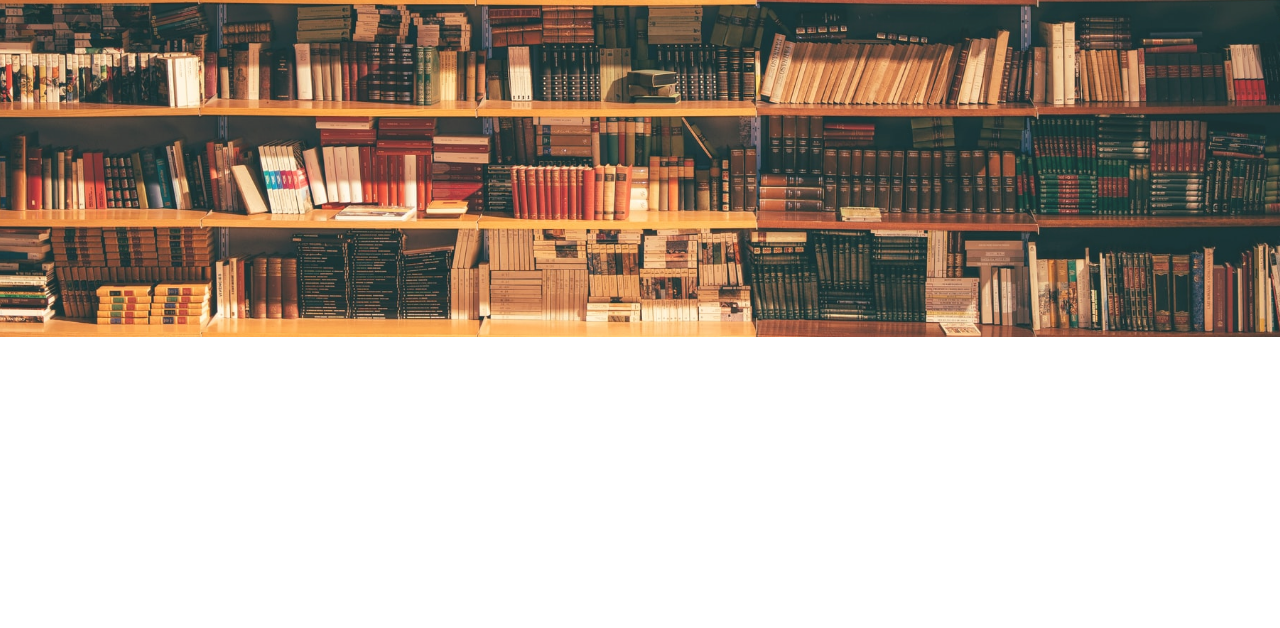
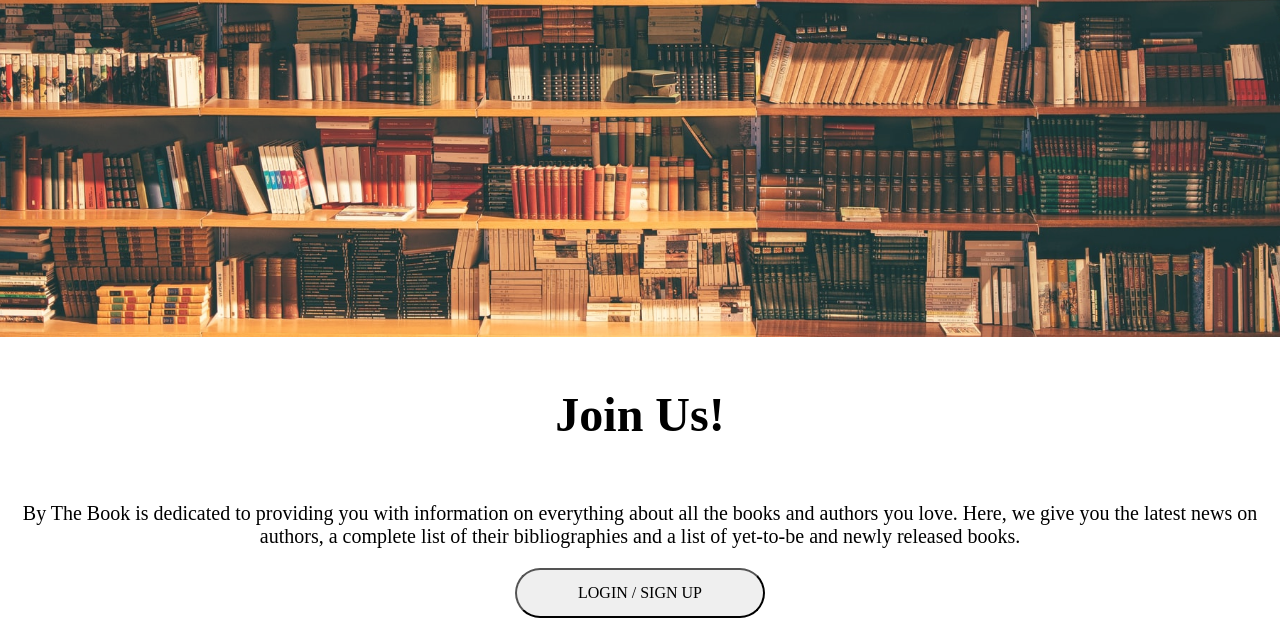
Before and after one commit to MmedaraU/by-the-book-landing, a plain HTML site: page index.html in a window 1280 px wide. Shown: the part 463-1091 px from the top of the page. Before the commit the page ends 800 px from the top, so only its background shows below. Drawn offline with Linux system fonts and the light colour scheme.

Commit message:
Added About section

```diff
--- a/css/style.css
+++ b/css/style.css
@@ -4,12 +4,26 @@
 :root {
   font-size: 16px;
 }
-
+* {
+  box-sizing: border-box;
+}
+main {
+  width:100vw;
+  max-width: 100%;
+}
+section {
+  padding: 10px;
+}
+h2 {
+  font-size: 3rem;
+  text-align: center;
+}
 /*===== Banner =====*/
 .banner {
   display: flex;
   justify-content: center;
   align-items: center;
+  flex-direction: row;
   background: url("/img/banner.jpg");
   background-size: cover;
   background-position: center;
@@ -28,5 +42,28 @@
   width: fit-content;
   padding: 25px;
   color: #fff;
+  text-transform: capitalize;
+}
+
+/*===== About =====*/
+.about {
+  display: grid;
+  width: 100%;
+  grid-template-columns: 1fr;
+  text-align: center;
+}
+.about p {
+  font-size: 20px;
+}
+button {
+  display: flex;
+  height: 50px;
+  width: 250px;
+  justify-self: center;
+  justify-content: center;
+  align-items: center;
   text-transform: uppercase;
+  border-radius: 25px;
 }
+
+/*===== Authors =====*/
--- a/index.html
+++ b/index.html
@@ -15,8 +15,19 @@
 
     </header>
 
+    <!-- Banner -->
     <section class="banner">
       <span class="banner-text">By The Book</span>
+    </section>
+
+    <!-- About -->
+    <section class="about">
+      <h2>Join Us!</h2>
+      <p>By The Book is dedicated to providing you with information on everything about all the books and authors you
+        love. Here, we give you the latest news on authors, a complete list of their bibliographies and a list of
+        yet-to-be
+        and newly released books. </p>
+      <button>Login / Sign Up</button>
     </section>
   </main>
 </body>
```
